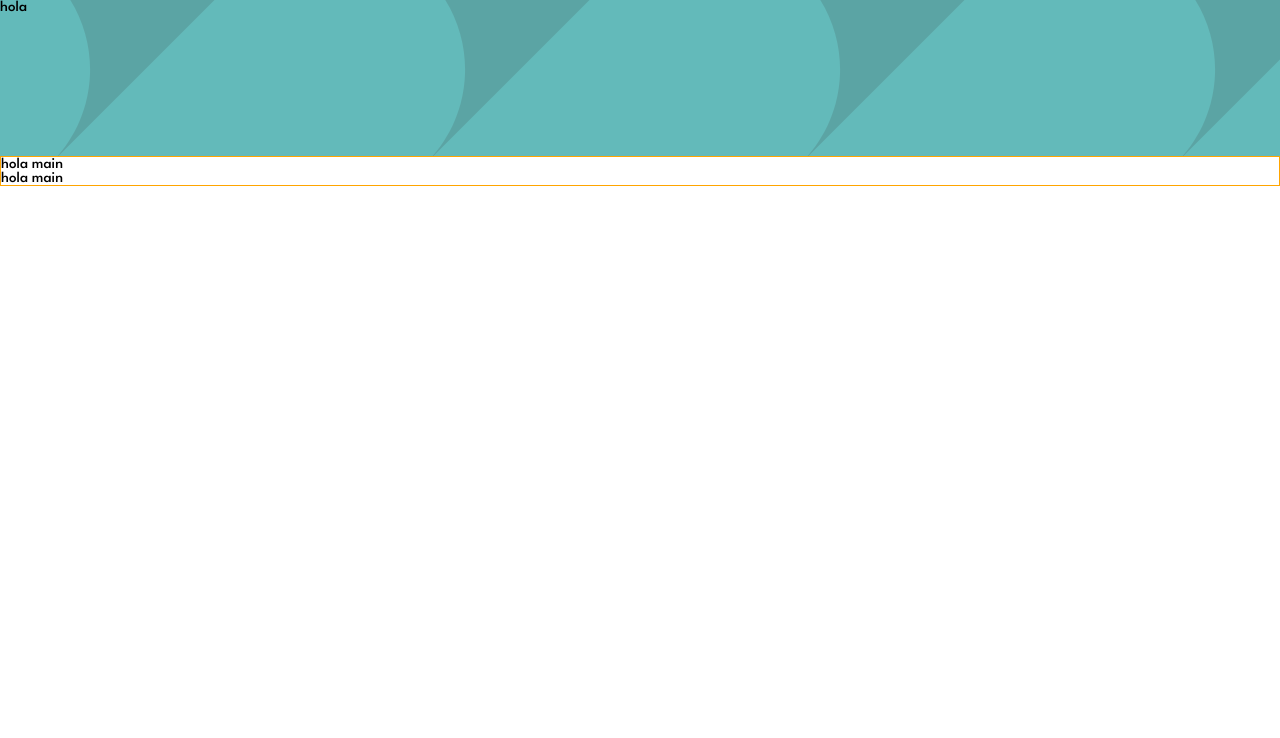
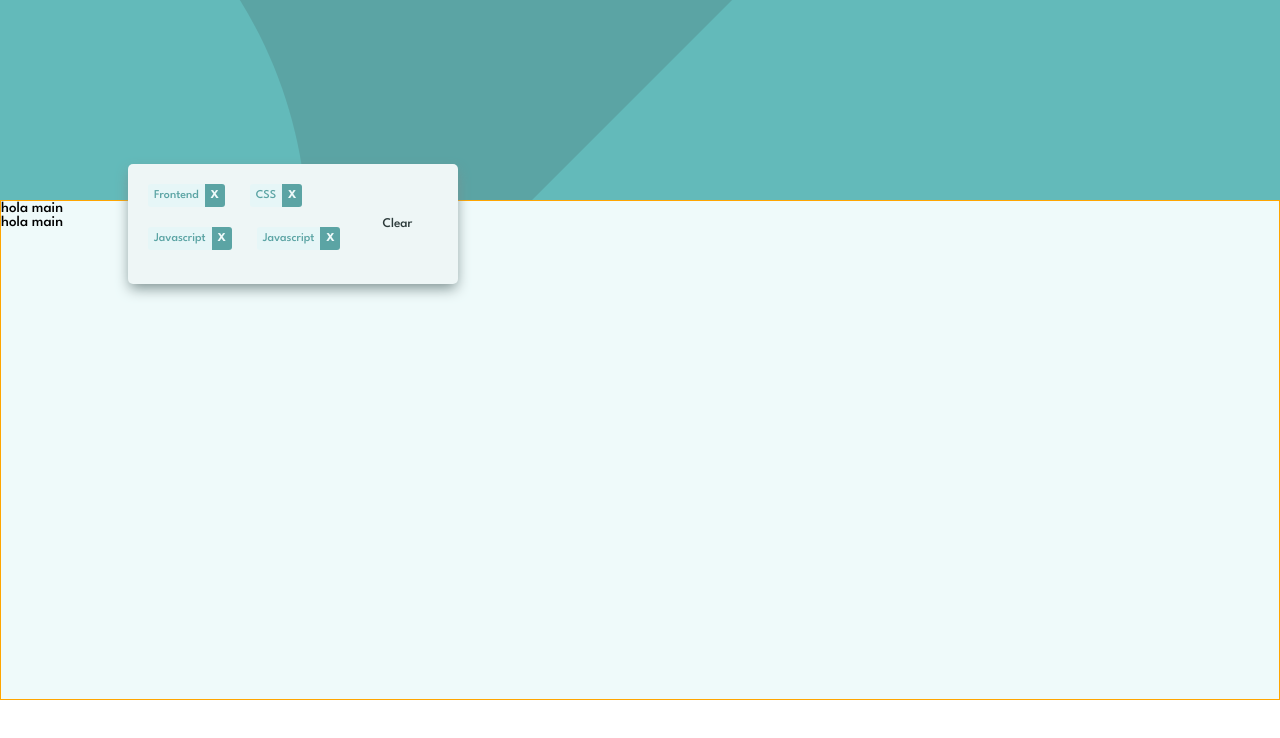
Before and after one commit to eruedasanchez/job-listing, a plain HTML site: page index.html in a window 1280 px wide. Drawn offline with Linux system fonts and the light colour scheme.

Commit message:
Design header

```diff
--- a/css/style.css
+++ b/css/style.css
@@ -11,7 +11,9 @@
     --light-grayish-cyan-background: hsl(180, 52%, 96%);
     --light-grayish-cyan-filter-tablets: hsl(180, 31%, 95%);
     --dark-grayish-cyan: hsl(180, 8%, 52%);
+    --middle-dark-grayish-cyan: #e6f6f7;
     --very-dark-grayish-cyan: hsl(180, 14%, 20%);
+
 
     /* Typography */
     --font-size: 15px;
@@ -35,14 +37,108 @@ body{
     font-size: var(--font-size);
 }
 
+/*------------------------------*\
+            #HEADER
+\*------------------------------*/
+
 .header-container{
-    height: 156px;
-    /* border: 4px solid green; */
+    position: relative;
+    height: 200px;
+    /* border: 1px solid green; */
     background-color: var(--desaturated-dark-cyan);
     background-image: url(../assets/img/bg-header-mobile.svg);
+    background-size: cover;
+    background-repeat: no-repeat;
 }
 
+.container-categories{
+    /* border: 1px solid orangered; */
+    position: absolute;
+    top: 82%;
+    left: 10%;
+    width: 330px;
+    height: 120px;
+    background-color: var(--light-grayish-cyan-filter-tablets);
+    display: flex;
+    justify-content: space-between;
+    padding: 20px;
+    border-radius: 5px;
+    box-shadow: 0 6px 14px -2px var(--dark-grayish-cyan);
+}
+
+.container-categories__categories{
+    /* border: 1px solid greenyellow; */
+    width: 72%;
+    display: flex;
+    flex-wrap: wrap;
+    column-gap: 25px;
+    overflow-y: auto;
+}
+
+.category{
+    /* border: 2px solid goldenrod; */
+    display: flex;
+    justify-content: space-between;
+    margin-bottom: 20px;
+}
+
+.category__text{
+    /* border: 1px solid springgreen; */
+    width: calc(100% - 20px);
+    background-color: var(--middle-dark-grayish-cyan);
+    font-size: 12px;
+    color: var(--desaturated-dark-cyan);
+    font-weight: var(--weight-500);
+    padding: 6px;
+    border-top-left-radius: 3px;
+    border-bottom-left-radius: 3px;
+}
+
+.category__close{
+    /* border: 1px solid blue; */
+    width: 20px;
+    background-color: var(--desaturated-dark-cyan);
+    font-family: 'League Spartan', sans-serif;
+    font-size: 12px;
+    font-weight: 700;
+    color: var(--light-grayish-cyan-background);
+    border: none;
+    border-top-right-radius: 3px;
+    border-bottom-right-radius: 3px;
+    cursor: pointer;
+}
+
+.category__close:is(:hover, :focus){
+    background-color: var(--very-dark-grayish-cyan);
+}
+
+.container-categories__clear{
+    /* border: 1px solid pink; */
+    width: 28%;
+    display: flex;
+    justify-content: center;
+    align-items: center;
+}
+
+.container-categories__clear button{
+    background: transparent;
+    font-family: 'League Spartan', sans-serif;
+    color: var(--very-dark-grayish-cyan);
+    border: none;
+    cursor: pointer;
+}
+
+.container-categories__clear button:is(:hover, :focus){
+    color: var(--desaturated-dark-cyan);
+    text-decoration: underline currentColor;
+}
+
+/*------------------------------*\
+            #LIST
+\*------------------------------*/
+
 .main-container{
-    height: 84.4%;
+    height: 500px;
     border: 1px solid orange;
+    background-color: var(--light-grayish-cyan-background);
 }
--- a/index.html
+++ b/index.html
@@ -9,7 +9,29 @@
 </head>
 <body>
     <header class="header-container">
-        <p>hola</p>
+        <div class="container-categories">
+            <div class="container-categories__categories">
+                <div class="category">
+                    <p class="category__text">Frontend</p>
+                    <button class="category__close">X</button>
+                </div>
+                <div class="category">
+                    <p class="category__text">CSS</p>
+                    <button class="category__close">X</button>
+                </div>
+                <div class="category">
+                    <p class="category__text">Javascript</p>
+                    <button class="category__close">X</button>
+                </div>
+                <div class="category">
+                    <p class="category__text">Javascript</p>
+                    <button class="category__close">X</button>
+                </div>
+            </div>
+            <div class="container-categories__clear">
+                <button>Clear</button>
+            </div>
+        </div>
     </header>
     <main class="main-container">
         <p>hola main</p>
```
